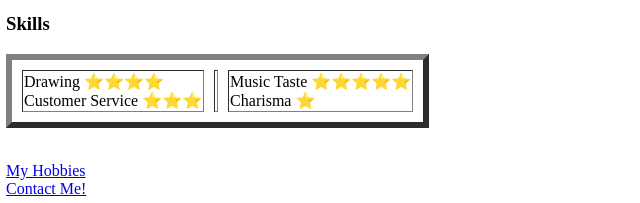
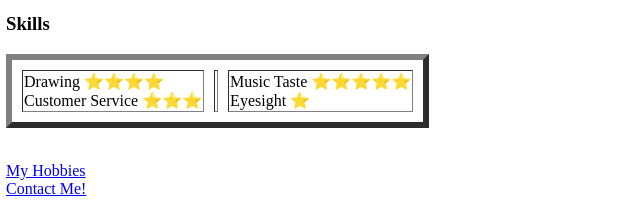
Before and after one commit to jsbynm/CV, a plain HTML site: page index.html in a window 1280 px wide. Shown: the part 1002-1205 px from the top of the page, 2-642 px from the left. Drawn offline with Linux system fonts and the light colour scheme.

Commit message:
Update index.html

```diff
--- a/index.html
+++ b/index.html
@@ -49,7 +49,7 @@
           <td>
             <td>Music Taste ⭐⭐⭐⭐⭐
               <br>
-                Charisma ⭐</td>
+                Eyesight ⭐</td>
           </td>
           </tr>
           </table>
```
